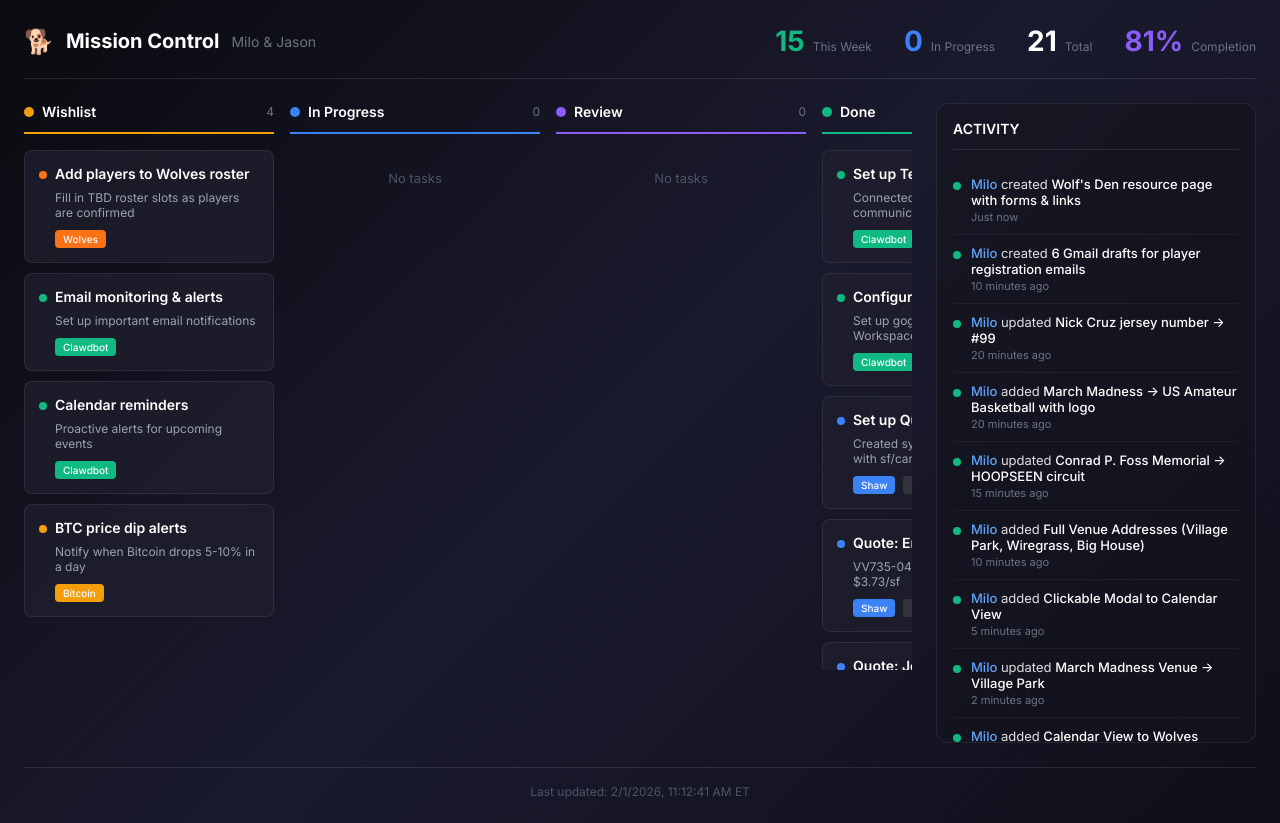
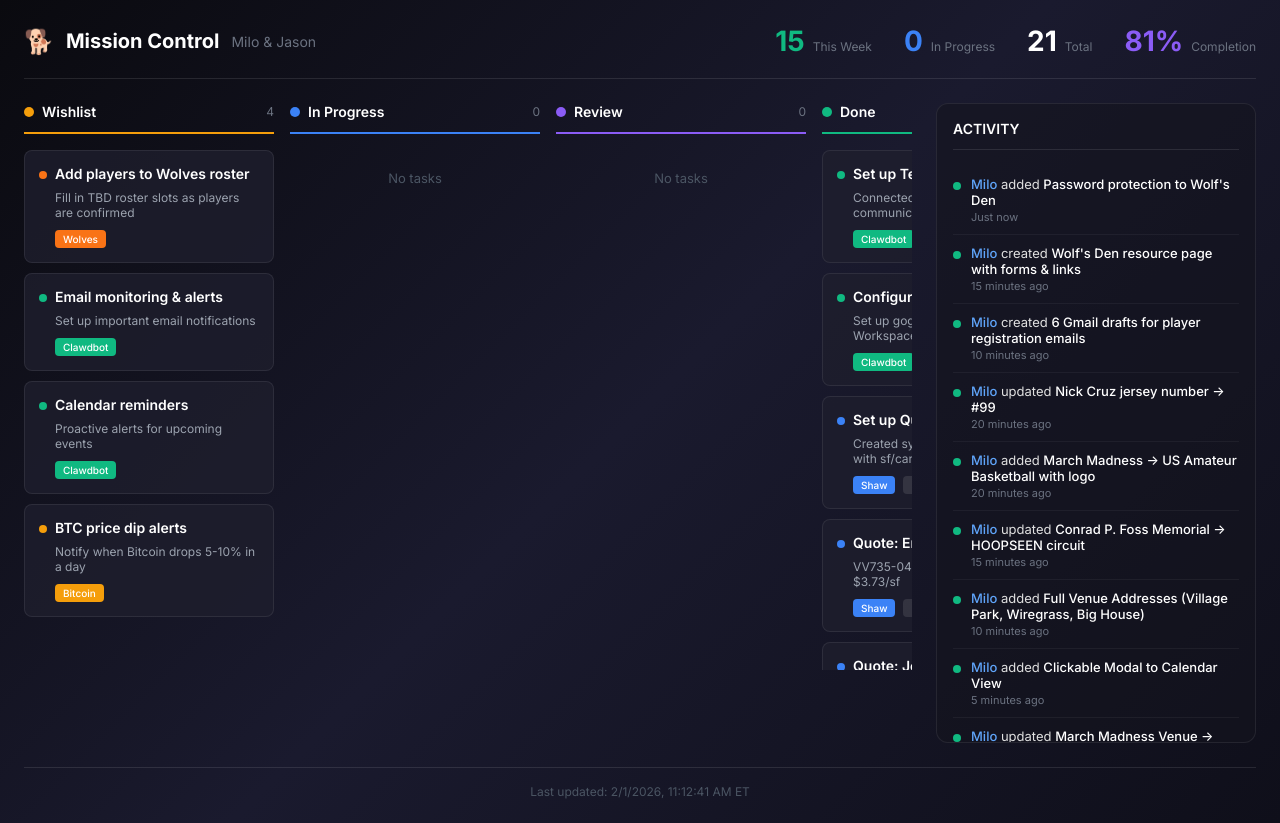
Before and after one commit to jpkicker/mission-control, a React (Vite) app: page / in a window 1280 px wide. Built offline with nearby package versions, Linux system fonts and the light colour scheme.

Commit message:
Add password protection activity

```diff
--- a/src/data/tasks.js
+++ b/src/data/tasks.js
@@ -195,9 +195,15 @@ export const tasks = [
 export const activity = [
   {
     type: "completed",
+    action: "added",
+    task: "Password protection to Wolf's Den",
+    time: "Just now"
+  },
+  {
+    type: "completed",
     action: "created",
     task: "Wolf's Den resource page with forms & links",
-    time: "Just now"
+    time: "15 minutes ago"
   },
   {
     type: "completed",
```
